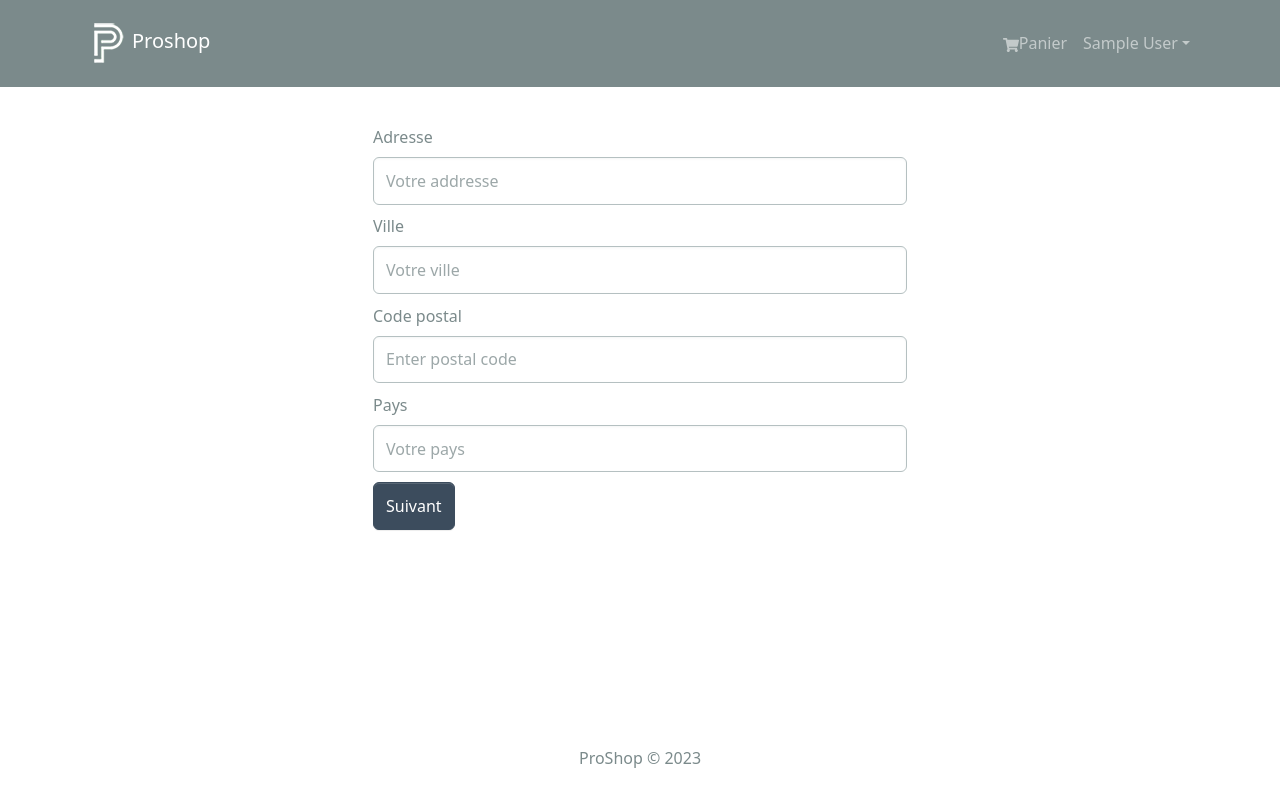
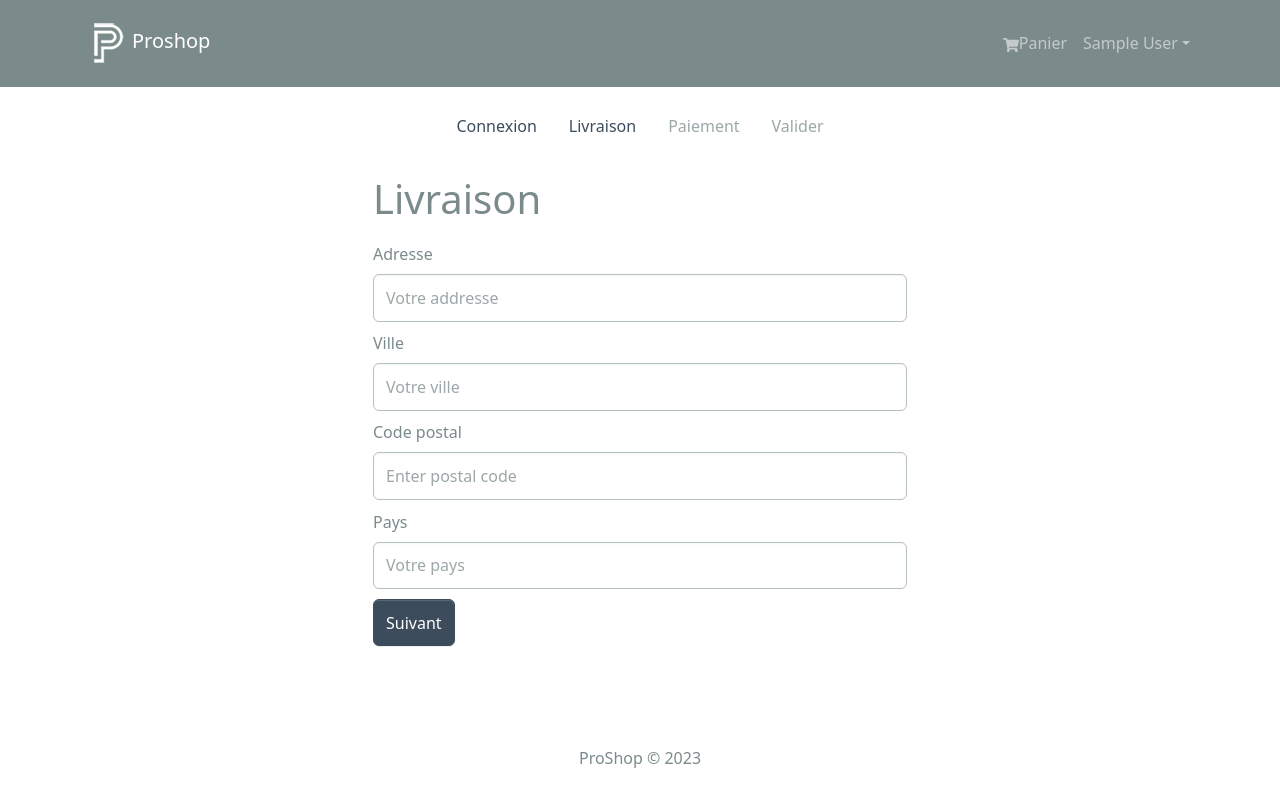
Before and after one commit to Ramuo/proshop-v2, a React (Create React App) app in the folder frontend/: page /shipping in a window 1280 px wide. Shown: the top 802 px of the page. Built offline with nearby package versions, Linux system fonts and the light colour scheme; sample sign-in values are in the browser's storage.

Commit message:
Checkoutsteps

```diff
--- /dev/null
+++ b/frontend/src/components/CheckoutSteps.jsx
@@ -0,0 +1,52 @@
+import {Nav} from 'react-bootstrap';
+import {LinkContainer} from 'react-router-bootstrap';
+
+
+
+const CheckoutSteps = ({step1, step2, step3, step4}) => {
+  return (
+    <Nav className='justify-content-center mb-4'>
+        <Nav.Item>
+            {step1 ? (
+                <LinkContainer to='/login'>
+                    <Nav.Link>Connexion</Nav.Link>
+                </LinkContainer>
+            ) : (
+                <Nav.Link disabled>Connexion</Nav.Link>
+            )}
+        </Nav.Item>
+
+        <Nav.Item>
+            {step2 ? (
+                <LinkContainer to='/login'>
+                    <Nav.Link>Livraison</Nav.Link>
+                </LinkContainer>
+            ) : (
+                <Nav.Link disabled>Livraison</Nav.Link>
+            )}
+        </Nav.Item>
+
+        <Nav.Item>
+            {step3 ? (
+                <LinkContainer to='/login'>
+                    <Nav.Link>Paiment</Nav.Link>
+                </LinkContainer>
+            ) : (
+                <Nav.Link disabled>Paiement</Nav.Link>
+            )}
+        </Nav.Item>
+
+        <Nav.Item>
+            {step4 ? (
+                <LinkContainer to='/placeorder'>
+                    <Nav.Link>Valider</Nav.Link>
+                </LinkContainer>
+            ) : (
+                <Nav.Link disabled>Valider</Nav.Link>
+            )}
+        </Nav.Item>
+    </Nav>
+  );
+};
+
+export default CheckoutSteps
--- a/frontend/src/screens/ShippingAddress.jsx
+++ b/frontend/src/screens/ShippingAddress.jsx
@@ -3,6 +3,7 @@ import { Form, Button } from 'react-bootstrap';
 import { useDispatch, useSelector } from 'react-redux';
 import { useNavigate } from 'react-router-dom';
 import FormContainer from '../components/FormContainer';
+import CheckoutSteps from '../components/CheckoutSteps';
 
 
 import { saveShippingAddress } from '../slices/cartSlice';
@@ -19,9 +20,9 @@ const ShippingScreen = () => {
 
 
     const [address, setAddress] = useState(shippingAddress?.address || '');
-  const [city, setCity] = useState(shippingAddress?.city || '');
-  const [postalCode, setPostalCode] = useState(shippingAddress?.postalCode || '');
-  const [country, setCountry] = useState(shippingAddress?.country || '');
+    const [city, setCity] = useState(shippingAddress?.city || '');
+    const [postalCode, setPostalCode] = useState(shippingAddress?.postalCode || '');
+    const [country, setCountry] = useState(shippingAddress?.country || '');
 
 
 
@@ -39,7 +40,9 @@ const ShippingScreen = () => {
     return (
         <FormContainer>
 
-          <h1></h1>
+          <CheckoutSteps step1 step2/>
+
+          <h1>Livraison</h1>
           <Form onSubmit={submitHandler}>
             <Form.Group className='my-2' controlId='address'>
               <Form.Label>Adresse</Form.Label>
```
